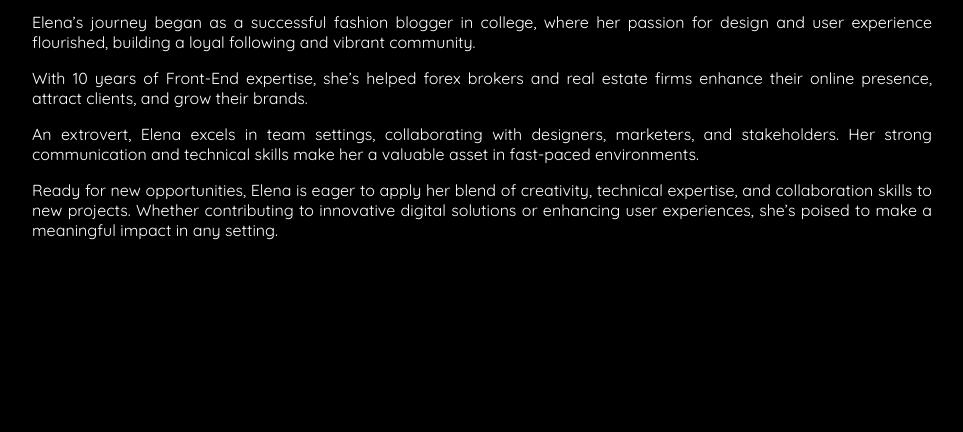
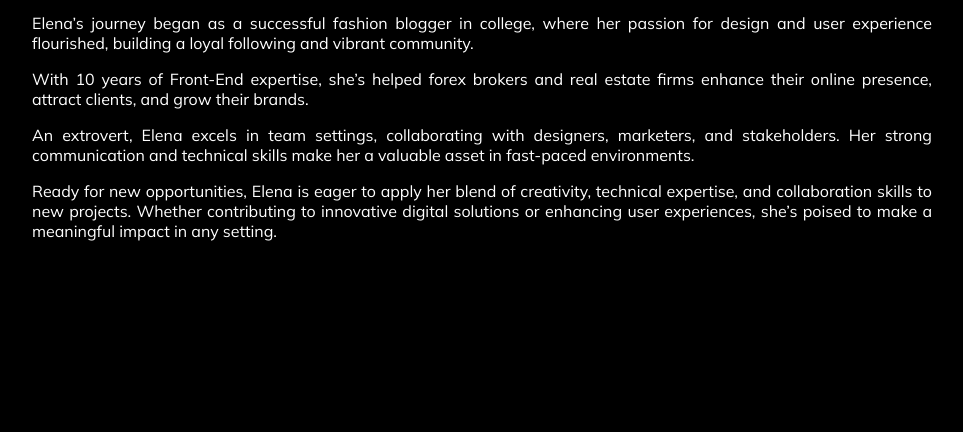
Before and after one commit to elena16/profile-website, a plain HTML site: page index.html in a window 1280 px wide. Shown: the part 384-816 px from the top of the page, without its empty margins (158-1121 px from the left). Drawn offline with Linux system fonts and the light colour scheme.

Commit message:
Update index.html

```diff
--- a/index.html
+++ b/index.html
@@ -7,12 +7,12 @@
     <title>Elena Tserioti | Web Developer-Team Leader</title>
     <link rel="preconnect" href="https://fonts.googleapis.com">
     <link rel="preconnect" href="https://fonts.gstatic.com" crossorigin>
-    <link href="https://fonts.googleapis.com/css2?family=Quicksand:wght@300..700&display=swap" rel="stylesheet">
+    <link href="https://fonts.googleapis.com/css2?family=Mulish:ital,wght@0,200..1000;1,200..1000&display=swap" rel="stylesheet">
     <style>
         ::selection {
-            background: rgb(255 235 51 / 30%)
+            background: rgba(202, 221, 207, 0.3)
         }
-        @import url("https://fonts.googleapis.com/css2?family=Quicksand&display=swap");
+        @import url("https://fonts.googleapis.com/css2?family=Mulish:ital,wght@0,200..1000;1,200..1000&display=swap");
         :root {
           --bg: #000000;
           --clr-1: #ccc;
@@ -28,11 +28,9 @@
             min-height: 100vh;
             display: grid;
             place-items: center;
-            background-color: var(--bg);
+            background-color: #000;
             color: #fff;
-            font-family: "Quicksand", cursive;
-            font-weight: 400;
-            font-style: normal;
+            font-family: "Mulish", cursive;
         }
         *,
         *::before,
```
